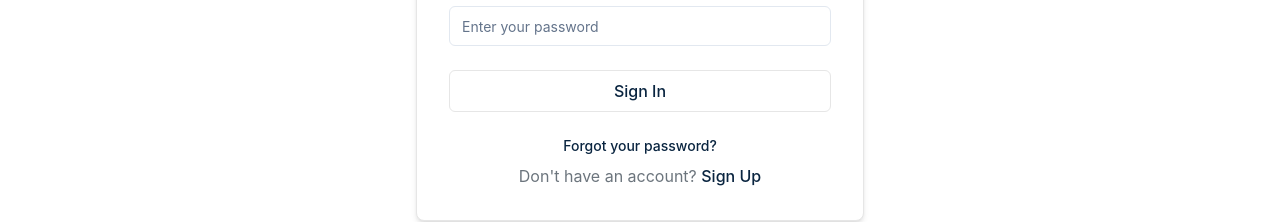
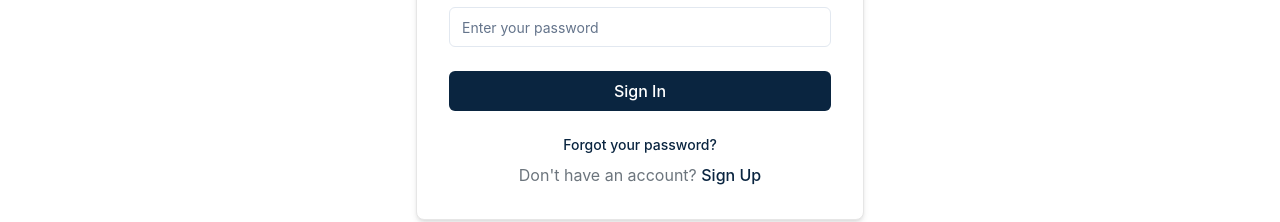
Before and after one commit to AbdalrahmanAlhady/nextjs-techy, a Next.js app: page /sign-in in a window 1280 px wide. Shown: the part 400-622 px from the top of the page. Built offline with nearby package versions, Linux system fonts and the light colour scheme; no server answers.

Commit message:
indicate loading in auth

```diff
--- a/app/(auth)/sign-in/page.tsx
+++ b/app/(auth)/sign-in/page.tsx
@@ -17,6 +17,7 @@ import {
 } from "@/components/ui/form";
 import { Input } from "@/components/ui/input";
 import Link from "next/link";
+import { ReloadIcon } from "@radix-ui/react-icons";
 import { signInAction } from "@/app/actions/auth/sign-in";
 import { getSessionFromCookie } from "@/app/actions/auth/get-session";
 
@@ -39,12 +40,14 @@ export default function SignInPage() {
   const [error, setError] = React.useState<string | null>(null);
   const { useRouter } = require('next/navigation');
   const router = useRouter();
+  const [loading, setLoading] = React.useState(false);
   async function handleSetCookie(token: string) {
     const { setAuthCookie } = await import("@/app/actions/auth/set-cookie");
     await setAuthCookie(token);
   }
 
   const onSubmit = async (data: SignInFormData) => {
+    setLoading(true);
     setError(null);
     const fd = new FormData();
     fd.append("email", data.email);
@@ -53,8 +56,10 @@ export default function SignInPage() {
     if (result && result.success && result.token) {
       await handleSetCookie(result.token);
       router.push("/");
+      setLoading(false);
     } else {
       setError(result?.error || "Sign in failed");
+      setLoading(false);
     }
   };
 
@@ -106,8 +111,12 @@ export default function SignInPage() {
                     {error && (
                       <div className="text-red-600 text-sm text-center">{error}</div>
                     )}
-                    <TechyButton variant="secondary" type="submit" className="w-full">
-                      Sign In
+                    <TechyButton variant="primary" type="submit" className="w-full" disabled={loading}>
+                      {loading ? (
+                        <ReloadIcon className="h-5 w-5 animate-spin text-white mx-auto" />
+                      ) : (
+                        'Sign In'
+                      )}
                     </TechyButton>
                   </form>
                 );
--- a/app/(auth)/sign-up/page.tsx
+++ b/app/(auth)/sign-up/page.tsx
@@ -19,6 +19,7 @@ import Link from "next/link";
 import { signUpAction } from "@/app/actions/auth/sign-up";
 import { Input } from "@/components/ui/input";
 import AuthLayout from "@/components/AuthLayout";
+import { ReloadIcon } from "@radix-ui/react-icons";
 
 const signUpSchema = z
   .object({
@@ -48,8 +49,10 @@ export default function SignUpPage() {
     },
   });
   const [error, setError] = React.useState<string | null>(null);
+  const [loading, setLoading] = React.useState(false);
 
   const onSubmit = async (data: SignUpFormData) => {
+    setLoading(true);
     setError(null);
     const fd = new FormData();
     fd.append("name", data.fullName);
@@ -58,9 +61,10 @@ export default function SignUpPage() {
     const result = await signUpAction(fd);
     if (result && !result.success) {
       setError(result.error || "Sign up failed");
+      setLoading(false);
     } else {
-      // Optionally redirect or show success
-
+      // On success redirect handled by server, but clear loading just in case
+      setLoading(false);
     }
   };
 
@@ -155,8 +159,12 @@ export default function SignUpPage() {
                     {error}
                   </div>
                 )}
-                <TechyButton type="submit" className="w-full">
-                  Sign Up
+                <TechyButton variant="primary" type="submit" className="w-full" disabled={loading}>
+                  {loading ? (
+                    <ReloadIcon className="h-5 w-5 animate-spin text-primary mx-auto" />
+                  ) : (
+                    'Sign Up'
+                  )}
                 </TechyButton>
               </form>
             </Form>
--- a/package.json
+++ b/package.json
@@ -23,6 +23,7 @@
     "@radix-ui/react-dialog": "^1.1.14",
     "@radix-ui/react-dropdown-menu": "^2.1.15",
     "@radix-ui/react-hover-card": "^1.1.14",
+    "@radix-ui/react-icons": "^1.3.2",
     "@radix-ui/react-label": "^2.1.7",
     "@radix-ui/react-menubar": "^1.1.15",
     "@radix-ui/react-navigation-menu": "^1.2.13",
```
Also changed, not shown: 1 other file (tests, documents, lock files or other folders).
